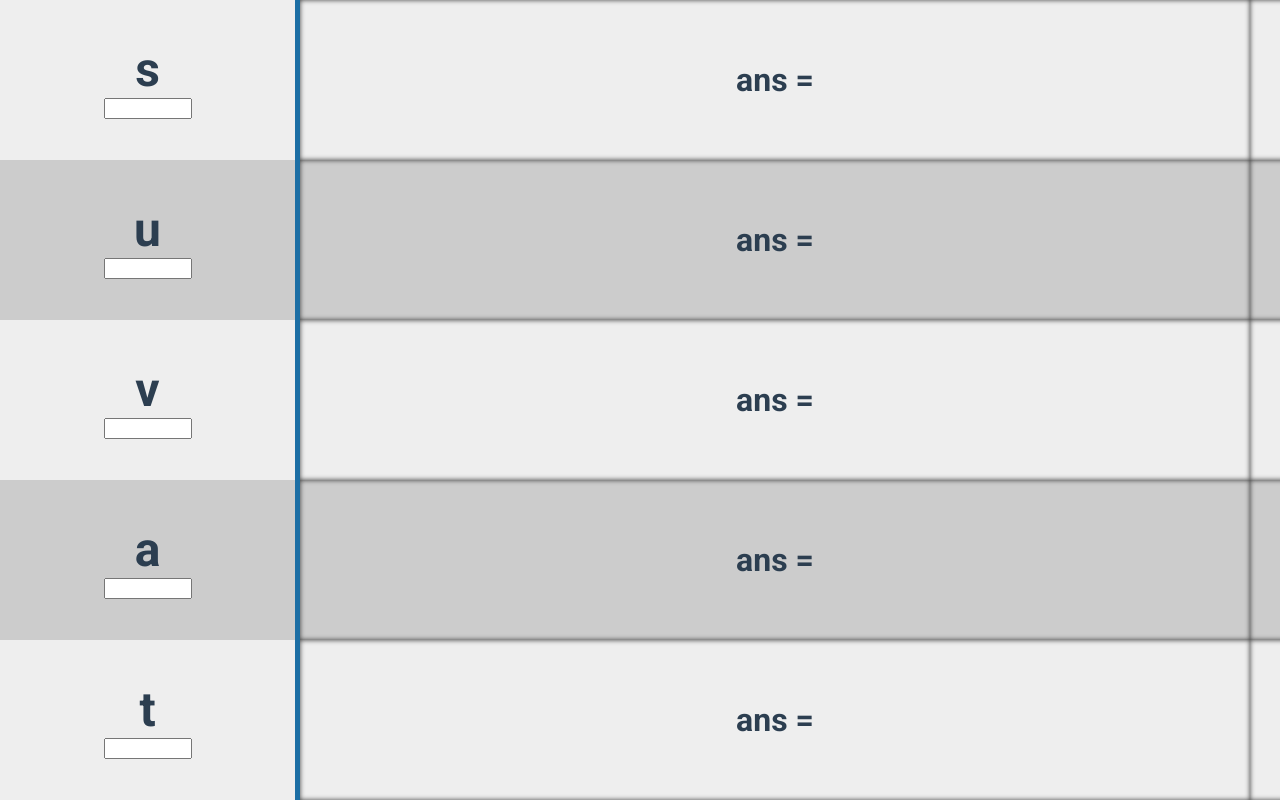
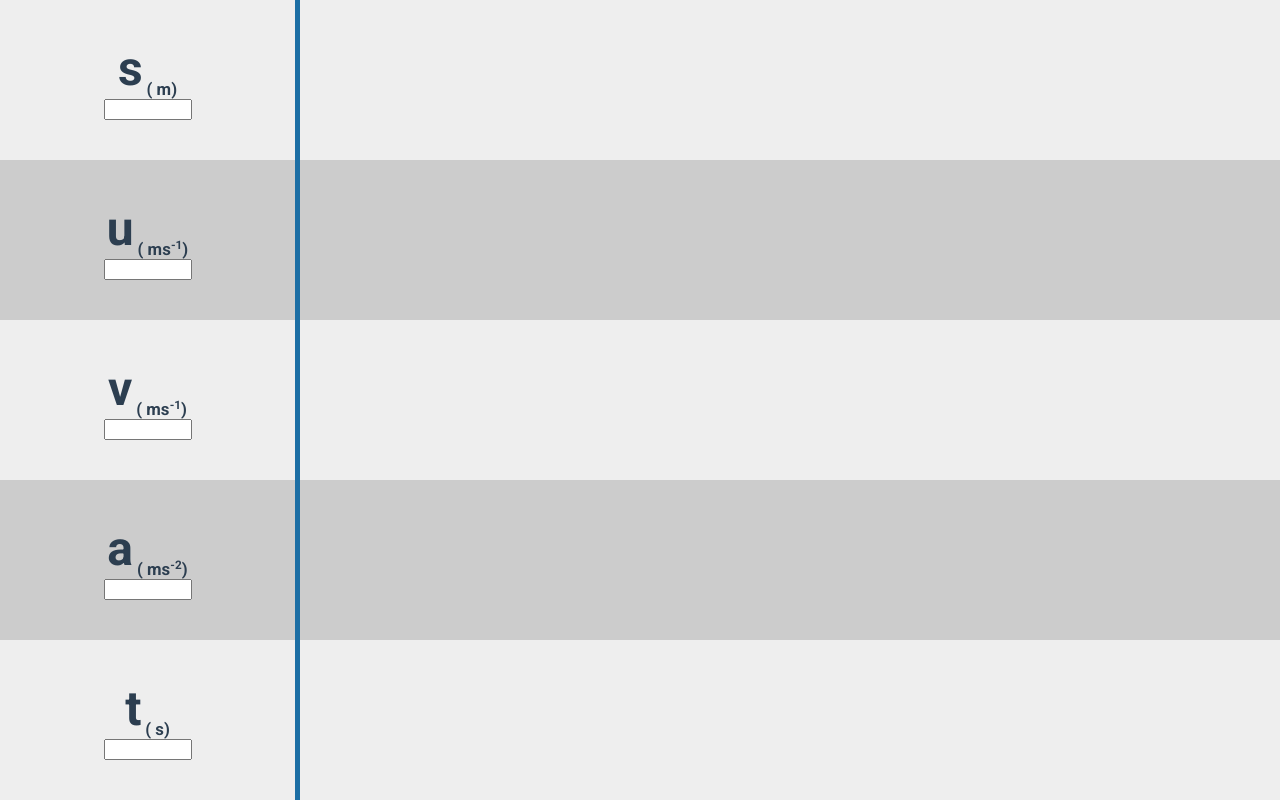
Before and after one commit to eopb/SUVAT.app, a Vue app: page / in a window 1280 px wide. Built offline with nearby package versions, Linux system fonts and the light colour scheme.

Commit message:
more things

```diff
--- a/src/App.vue
+++ b/src/App.vue
@@ -5,21 +5,32 @@
       rel="stylesheet"
     />
     <div id="grid-wrap">
-      <LetterBox @letter-value-changed="bruh" letter="s" />
+      <LetterBox @letter-value-changed="bruh" letter="s">m</LetterBox>
       <Solution :suvat="suvat" letter="s" />
-      <LetterBox @letter-value-changed="bruh" letter="u" />
+      <LetterBox @letter-value-changed="bruh" letter="u">
+        ms
+        <sup>-1</sup>
+      </LetterBox>
       <Solution :suvat="suvat" letter="u" />
-      <LetterBox @letter-value-changed="bruh" letter="v" />
+      <LetterBox @letter-value-changed="bruh" letter="v">
+        ms
+        <sup>-1</sup>
+      </LetterBox>
       <Solution :suvat="suvat" letter="v" />
-      <LetterBox @letter-value-changed="bruh" letter="a" />
+      <LetterBox @letter-value-changed="bruh" letter="a">
+        ms
+        <sup>-2</sup>
+      </LetterBox>
       <Solution :suvat="suvat" letter="a" />
-      <LetterBox @letter-value-changed="bruh" letter="t" />
+      <LetterBox @letter-value-changed="bruh" letter="t">s</LetterBox>
       <Solution :suvat="suvat" letter="t" />
     </div>
     <!-- <h1>{{ suvat.s + 5}}</h1> -->
   </div>
 </template>
 
+<script src="https://polyfill.io/v3/polyfill.min.js?features=es6"></script>
+<script id="MathJax-script" async src="https://cdn.jsdelivr.net/npm/mathjax@3/es5/tex-mml-chtml.js"></script>
 <script>
 import LetterBox from "./components/LetterBox.vue";
 import Solution from "./components/Solution.vue";
--- a/src/components/LetterBox.vue
+++ b/src/components/LetterBox.vue
@@ -1,6 +1,12 @@
 <template>
   <div id="letter-box">
-    <h1>{{ letter }}</h1>
+    <h1>
+      {{ letter }}
+      <sub>
+        (
+        <slot></slot>)
+      </sub>
+    </h1>
     <input v-model="letterValue" v-on:input="valuechange" type="number" step="any" />
   </div>
 </template>
@@ -34,8 +40,13 @@ export default {
 h1
   margin: 0
   font-size: 3em
+  sub
+    font-size: .35em
+    margin-left: -8px
+    sup
+      font-size: .7em
+      margin-left: -4px
 
 input
   width: 80px
-
 </style>
--- a/src/components/Solution.vue
+++ b/src/components/Solution.vue
@@ -1,8 +1,21 @@
 <template>
   <div id="solution">
     <div>
-      <h1>ans = {{letterValue()}}</h1>
-      <h1>bar</h1>
+      <template v-if="letterValue() !== null || formular() !== null">
+        <transition appear name="fade">
+          <h1>ans = {{letterValue()}}</h1>
+        </transition>
+        <transition appear name="fade">
+          <h2>Solution</h2>
+        </transition>
+        <div>
+          <math>
+            <mi>a</mi>
+            <mo>≠</mo>
+            <mn>{{formular()}}</mn>
+          </math>
+        </div>
+      </template>
     </div>
   </div>
 </template>
@@ -33,6 +46,31 @@ export default {
           return this.suvat.t;
       }
       console.log(this.suvat);
+    },
+    formular() {
+      switch (this.letter) {
+        case "s":
+          if (
+            this.suvat.u !== null &&
+            this.suvat.t !== null &&
+            this.suvat.a !== null
+          )
+            return 2;
+          break;
+
+        case "u":
+          return this.suvat.u;
+
+        case "v":
+          return this.suvat.v;
+
+        case "a":
+          return this.suvat.a;
+
+        case "t":
+          return this.suvat.t;
+      }
+      return null;
     }
   }
 };
@@ -40,26 +78,41 @@ export default {
 
 <!-- Add "scoped" attribute to limit CSS to this component only -->
 <style scoped lang="sass">
-h1
-  margin: 0
-  min-width: 300px
+
 
 #solution
-  overflow-x: scroll
+  overflow-x:  auto
   width: 100%
   > div
     display: inline flex
     align-items: center
-    justify-content: left
+    justify-content: flex-start
     flex-direction: row
     height: 100%
-    *
+    min-width: 100%
+    h1, h2
+      margin: 0
+    h1
+      width: 300px
+    h2
+      writing-mode: vertical-lr
+      text-orientation: sideways
+      transform: rotate(180deg)
+      width: 100px
+    > *
       height: 100%
-      width: 950px
+      width: 300px
 
       box-shadow: inset 0px 0px 5px 0px rgba(0,0,0,0.75)
       display: flex
       align-items: center
       justify-content: center
-      flex-direction: colum
+      math
+        font-size: 5em
+
+.fade-enter-active, .fade-leave-active
+  transition: opacity .5s
+
+.fade-enter, .fade-leave-to
+  opacity: 0
 </style>
```
